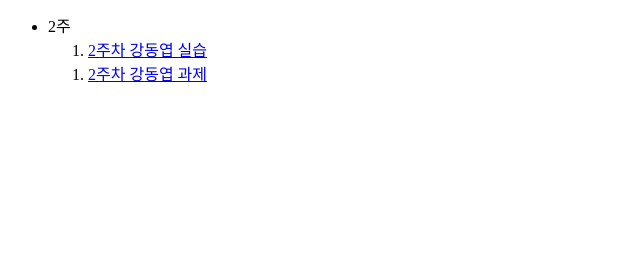
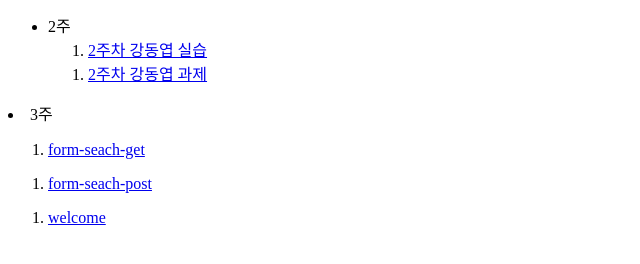
Before and after one commit to yeop1/yeop1.github.io, a plain HTML site: page index.html in a window 1280 px wide. Shown: the part 140-404 px from the top of the page, without its empty margins (0-640 px from the left). Drawn offline with Linux system fonts and the light colour scheme.

Commit message:
Update index.html

```diff
--- a/index.html
+++ b/index.html
@@ -23,5 +23,15 @@
      </ol>
           	</li>
       	</ul>
+  <li>3주
+   	<ol>
+    	<li><a href="https://yeop1.github.io/20151601.github.io/HW3-1.html">form-seach-get</a></li>
+     </ol>
+   <ol>
+    	<li><a href="https://yeop1.github.io/20151601.github.io/HW3-1.html">form-seach-post</a></li>
+     </ol>
+   <ol>
+    	<li><a href="https://yeop1.github.io/20151601.github.io/HW3-1.html">welcome</a></li>
+     </ol>
  </body>
  </html>
```
